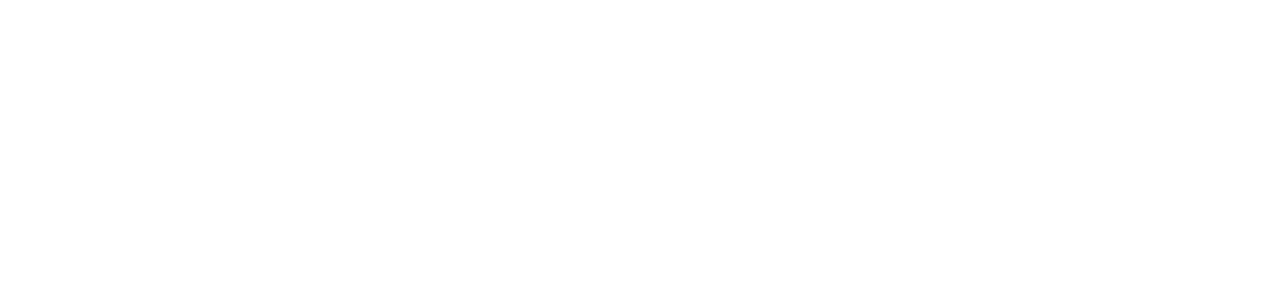
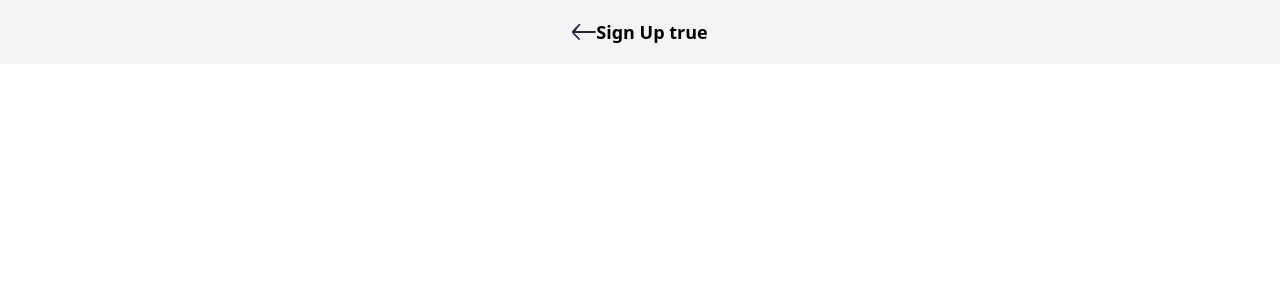
Before and after one commit to nurillo-madaminov/montra, a Vue app: page /sign-up in a window 1280 px wide. Before the commit this address had no page. Shown: the top 300 px of the page. Built offline with nearby package versions, Linux system fonts and the light colour scheme.

Commit message:
some changes

```diff
--- /dev/null
+++ b/src/components/TopNavigation.vue
@@ -0,0 +1,9 @@
+<script setup>
+const props = defineProps(['title', 'hasBackButton'])
+</script>
+<template>
+    <div class="h-16 flex items-center justify-center bg-light-40">
+        <img v-show="props.hasBackButton" src="../assets/img/icons/backButton.svg" alt="" @click="$router.go(-1)" class="ml-0">
+        <h1 class="text-title-3 font-semibold">{{ props.title }} {{ props.hasBackButton }}</h1>
+    </div>
+</template>
--- a/src/router/index.js
+++ b/src/router/index.js
@@ -1,6 +1,7 @@
 import { createRouter, createWebHistory } from 'vue-router'
 import LaunchScreen from '../views/LaunchScreen.vue'
 import Onboarding1 from '../views/OnBoarding1.vue'
+import Onboarding2 from '../views/OnBoarding2.vue'
 
 const router = createRouter({
   history: createWebHistory(import.meta.env.BASE_URL),
@@ -14,6 +15,11 @@
       path: '/welcome',
       name: 'welcome',
       component: Onboarding1
+    },
+    {
+      path: '/sign-up',
+      name: 'signUp',
+      component: Onboarding2
     }
   ]
 })
--- a/src/views/LaunchScreen.vue
+++ b/src/views/LaunchScreen.vue
@@ -10,8 +10,8 @@
 </script>
 <template>
   <div
-    class="bg-violet-100 h-screen grid place-items-center before:content-[''] before:w-[74px] before:h-[74px] before:bg-[#e421fa] before:absolute before:left-28 before:rounded-full before:blur-[32px]"
+    class="bg-violet-100 h-screen grid place-items-center "
   >
-    <h1 class="text-title-x text-light-100 relative z-10 font-[inter]">montra</h1>
+    <h1 class="text-title-x text-light-100 relative z-10 font-[inter]">m<span class="relative before:content-[''] before:w-[74px] before:h-[74px] before:bg-[#e421fa] before:absolute before:-z-10 before:rounded-full before:blur-[32px]">o</span>ntra</h1>
   </div>
 </template>
--- a/src/views/OnBoarding1.vue
+++ b/src/views/OnBoarding1.vue
@@ -2,29 +2,31 @@
 import LargeButton from '@/components/LargeButton.vue'
 import { onMounted, ref } from 'vue'
 const slider = ref(null)
-const pageTitle = ref("Gain total control of your money")
-const pageText = ref("Become your own money manager and make every cent count")
+const pageTitle = ref('Gain total control of your money')
+const pageText = ref('Become your own money manager and make every cent count')
 
 onMounted(() => {
-    slider.value.onscroll = function () {
-        if (slider.value.scrollLeft >= 312 && slider.value.scrollLeft <= 623) {
-            pageTitle.value = "Know where your money goes"
-            pageText.value = "Track your transaction easily, with categories and financial report"
-        }
-        else if (slider.value.scrollLeft >= 624) {
-            pageTitle.value = "Planning ahead"
-            pageText.value = "Setup your budget for each category so you in control"
-        } else {
-            pageTitle.value = "Gain total control of your money";
-            pageText.value = "Become your own money manager and make every cent count"
-        }
+  slider.value.onscroll = function () {
+    if (slider.value.scrollLeft >= 312 && slider.value.scrollLeft <= 623) {
+      pageTitle.value = 'Know where your money goes'
+      pageText.value = 'Track your transaction easily, with categories and financial report'
+
     }
+    else if (slider.value.scrollLeft >= 624) {
+      pageTitle.value = 'Planning ahead'
+      pageText.value = 'Setup your budget for each category so you in control'
+    }
+    else {
+      pageTitle.value = 'Gain total control of your money'
+      pageText.value = 'Become your own money manager and make every cent count'
+    }
+  }
 })
 </script>
 <template>
   <div class="h-screen px-[20px] flex flex-col items-center justify-evenly">
     <div
-      class="slider flex items-center overflow-x-scroll w-[312px] h-[312px] snap-x snap-mandatory beha`"
+      class="slider flex items-center overflow-x-scroll w-[312px] h-[312px] snap-x snap-mandatory scroll-smooth"
       ref="slider"
     >
       <img
@@ -58,7 +60,7 @@
       <div class="w-2 h-2 bg-light-20 rounded-full"></div>
     </div>
     <div class="w-full space-y-4">
-      <large-button title="Sign Up" type="primary"></large-button>
+      <large-button title="Sign Up" type="primary" @click="$router.push('/sign-up')"></large-button>
       <large-button title="Log in" type="secondary"></large-button>
     </div>
   </div>
--- /dev/null
+++ b/src/views/OnBoarding2.vue
@@ -0,0 +1,12 @@
+<script setup>
+import TopNavigation from "../components/TopNavigation.vue";
+</script>
+
+<template>
+    <div>
+        <top-navigation
+        title="Sign Up"
+        hasBackButton="true"
+        ></top-navigation>
+    </div>
+</template>
```
Also changed, not shown: src/assets/img/icons/backButton.svg (added).
